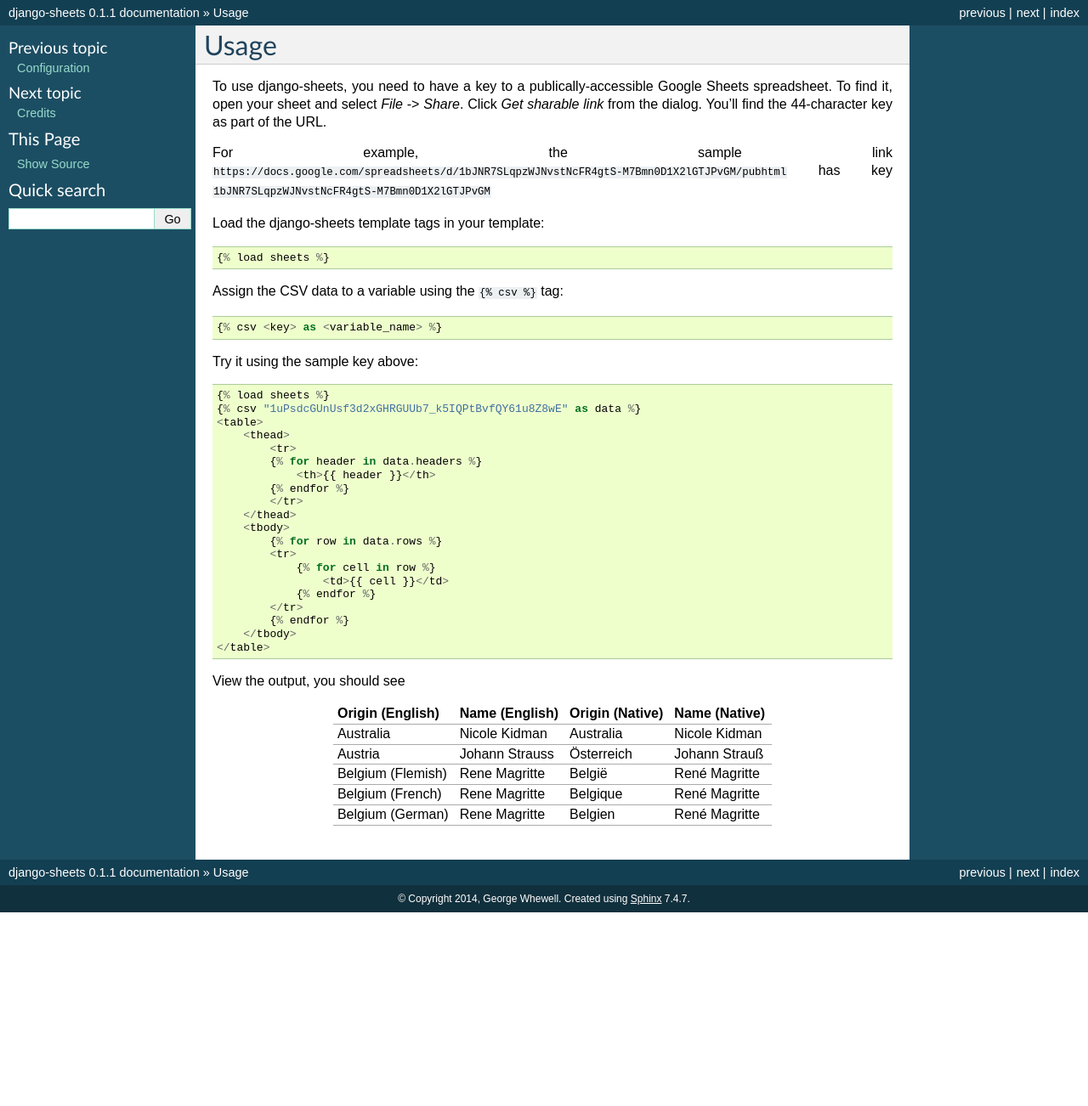
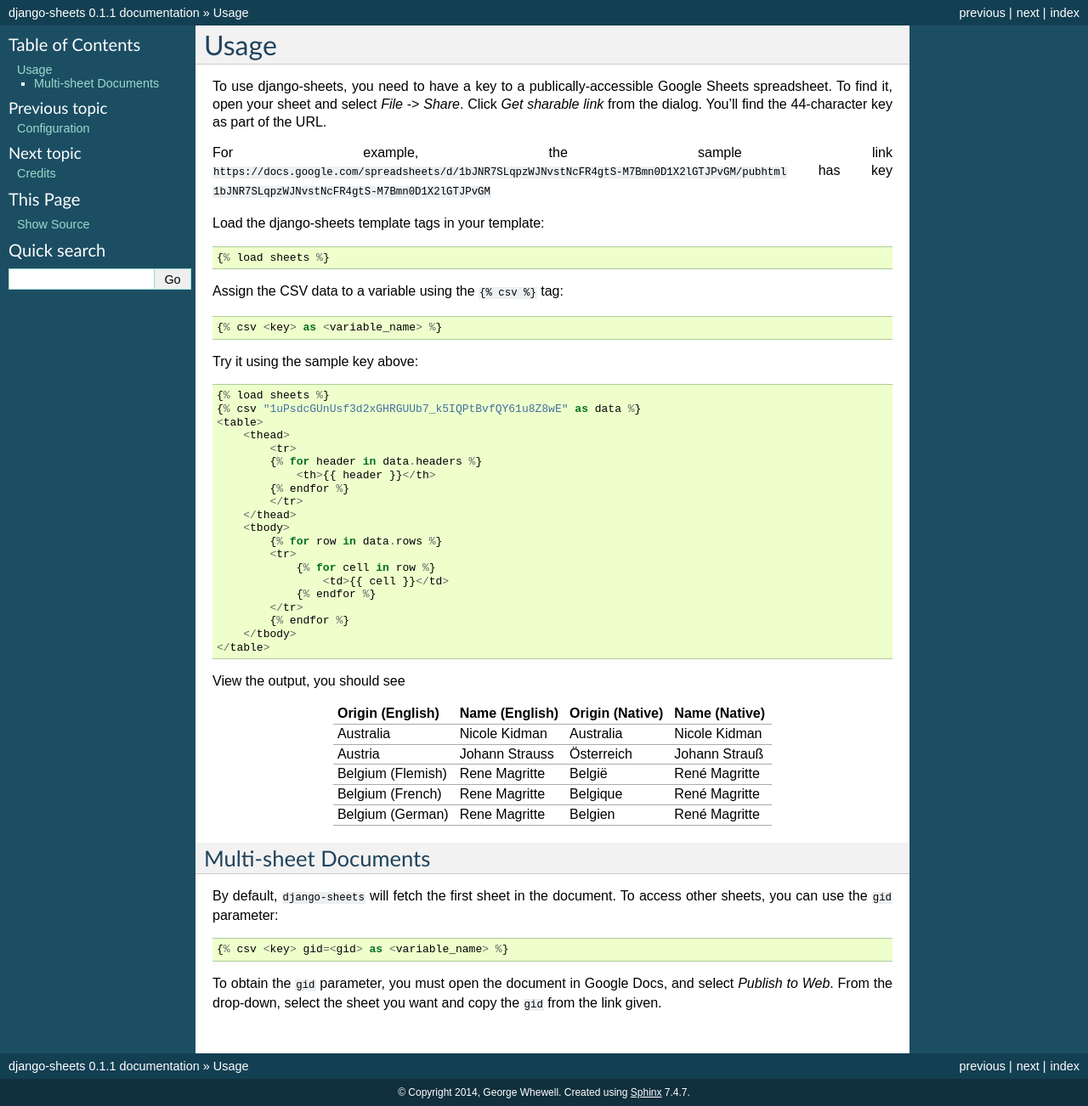
Before and after one commit to georgewhewell/django-sheets, a Sphinx documentation site: the page built from docs/usage.rst, in a window 1280 px wide. Shown: the whole page at 85% size. Built offline with Sphinx 7.4.7, drawn with Linux system fonts in a browser that asks for light colours; before the commit the page ends 1074 px from its top, so only the background shows below that.

Commit message:
add docs for multiple sheets

```diff
--- a/docs/usage.rst
+++ b/docs/usage.rst
@@ -53,3 +53,14 @@ Belgium (Flemish)                  Rene Magritte            België
 Belgium (French)                   Rene Magritte            Belgique              René Magritte
 Belgium (German)                   Rene Magritte            Belgien               René Magritte
 =================================  =======================  ====================  =======================
+
+Multi-sheet Documents
+----------------------
+
+By default, ``django-sheets`` will fetch the first sheet in the document. To access other sheets,
+you can use the ``gid`` parameter::
+
+    {% csv <key> gid=<gid> as <variable_name> %}
+
+To obtain the ``gid`` parameter, you must open the document in Google Docs, and select *Publish to Web*. From
+the drop-down, select the sheet you want and copy the ``gid`` from the link given.
```
